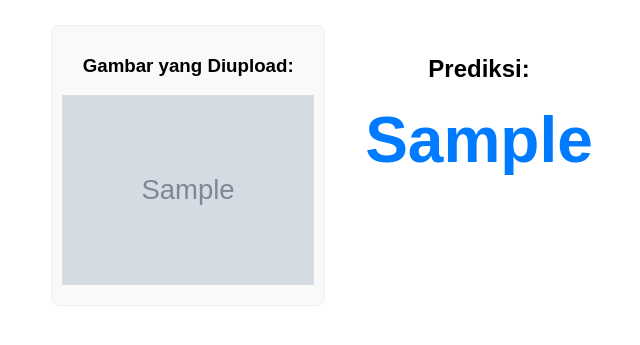
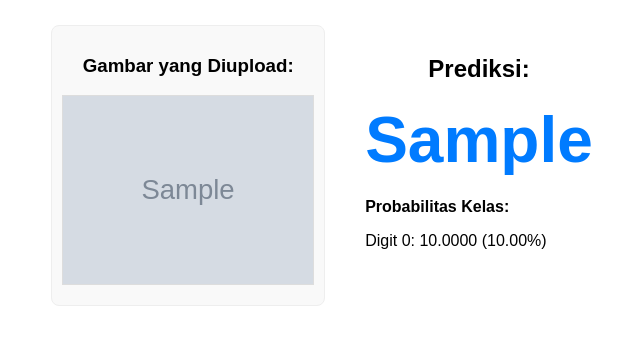
Before and after one commit to ArizalMuluk/mnist_prediction, a Flask app: template templates/index.html in a window 1280 px wide. Shown: the part 226-571 px from the top of the page, without its empty margins (313-953 px from the left). Run offline with Flask 3, Linux system fonts and the light colour scheme; the template is opened without the code that fills it: most values are stand-ins (such as "Sample title", 1, 10 or a date in 2020).

Commit message:
add probabilities

```diff
--- a/app.py
+++ b/app.py
@@ -27,7 +27,7 @@ class CNN(nn.Module):
     x = F.dropout(x, training=self.training)
     x = self.fc2(x)
 
-    return F.softmax(x)
+    return F.softmax(x, dim=1)
 
 app = Flask(__name__)
 
@@ -76,6 +76,7 @@ def predict():
             with tc.no_grad():
                 output = model(img_tensor)
             prediction = output.argmax(dim=1, keepdim=True).item()
+            probabilities = output.squeeze().tolist()
 
             # Konversi gambar asli ke base64 untuk ditampilkan
             buffered = io.BytesIO()
@@ -87,6 +88,7 @@ def predict():
                 'index.html',
                 image_data_url=image_data_url,
                 predicted_digit=prediction,
+                probabilities=probabilities,
                 error=None
             )
 
--- a/templates/index.html
+++ b/templates/index.html
@@ -49,6 +49,17 @@
                     <div class="prediction-result" style="text-align: center; padding: 10px;">
                         <h2>Prediksi:</h2>
                         <p style="font-size: 4em; font-weight: bold; margin: 10px 0; color: #007bff;">{{ predicted_digit }}</p>
+
+                        {% if probabilities %}
+                            <div class="probabilities" style="margin-top: 20px; text-align: left; max-width: 300px; margin-left:auto; margin-right:auto;">
+                                <h4 style="margin-bottom: 5px;">Probabilitas Kelas:</h4>
+                                <ul style="list-style-type: none; padding: 0;">
+                                    {% for prob in probabilities %}
+                                        <li style="margin-bottom: 3px;">Digit {{ loop.index0 }}: {{ "%.4f"|format(prob) }} ({{ "%.2f"|format(prob*100) }}%)</li>
+                                    {% endfor %}
+                                </ul>
+                            </div>
+                        {% endif %}
                     </div>
                 {% endif %}
             </div>
```
